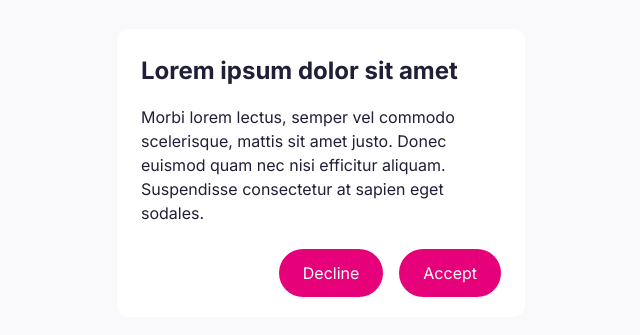
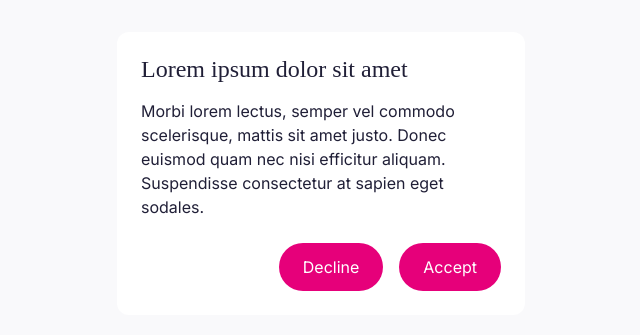
Before and after one commit to dnlklmn/tokens-linked, a React (Create React App) app: page / in a window 1280 px wide. Shown: the part 227-562 px from the top of the page, without its empty margins (319-959 px from the left). Built offline with nearby package versions, Linux system fonts and the light colour scheme; no server answers.

Commit message:
types added

```diff
--- a/src/App.tsx
+++ b/src/App.tsx
@@ -21,8 +21,8 @@ function App() {
         </style>
         <Card>
           <Flex column gap="small">
-            <Type type="h5">Lorem ipsum dolor sit amet</Type>
-            <Type type="body1">
+            <Type textStyle="h5">Lorem ipsum dolor sit amet</Type>
+            <Type textStyle="body1">
               Morbi lorem lectus, semper vel commodo scelerisque, mattis sit
               amet justo. Donec euismod quam nec nisi efficitur aliquam.
               Suspendisse consectetur at sapien eget sodales.
--- a/src/Card.tsx
+++ b/src/Card.tsx
@@ -3,11 +3,11 @@ import "./variables/variables.css";
 
 interface CardProps {
   children: any;
+  gap?: "small" | "medium";
 }
 
 export const StyledCard = styled.div`
   all: unset;
-  height: 240px;
   width: 360px;
   padding: var(--content-card-padding-default-all);
   background-color: var(--bg-default);
--- a/src/Type.tsx
+++ b/src/Type.tsx
@@ -3,30 +3,48 @@ import "./variables/variables.css";
 
 interface TypeProps {
   children: any;
-  type?: string;
+  textStyle?: string;
 }
 
 export const StyledType = styled.span`
   all: unset;
   color: var(--text-default);
-  font-family: var(--button-label-medium-font-family);
-  font-weight: var(--button-label-medium-font-weight);
-  line-height: var(--button-label-medium-line-height);
-  font-size: var(--button-labbel-medium-font-size);
-  letter-spacing: var(--button-label-medium-letter-spacing);
   display: block;
 
   &.body1 {
+    font-family: var(--body-1-font-family);
+    font-weight: var(--body-1-font-weight);
+    line-height: var(--body-1-line-height);
     font-size: var(--body-1-font-size);
   }
+  &.body2 {
+    font-family: var(--body-2-font-family);
+    font-weight: var(--body-2-font-weight);
+    line-height: var(--body-2-line-height);
+    font-size: var(--body-2-font-size);
+  }
+  &.h4 {
+    font-family: var(--heading-4-font-family);
+    font-weight: var(--heading-4-font-weight);
+    line-height: var(--heading-4-line-height);
+    font-size: var(--heading-4-font-size);
+  }
   &.h5 {
+    font-family: var(--heading-5-font-family);
+    font-weight: var(--heading-5-font-weight);
+    line-height: var(--heading-5-line-height);
     font-size: var(--heading-5-font-size);
-    font-weight: Bold;
+  }
+  &.h6 {
+    font-family: var(--heading-6-font-family);
+    font-weight: var(--heading-6-font-weight);
+    line-height: var(--heading-6-line-height);
+    font-size: var(--heading-6-font-size);
   }
 `;
 
-export const Type = ({ children, type }: TypeProps) => {
-  return <StyledType className={`${type}`}>{children}</StyledType>;
+export const Type = ({ children, textStyle }: TypeProps) => {
+  return <StyledType className={`${textStyle}`}>{children}</StyledType>;
 };
 
 export default Type;
```
